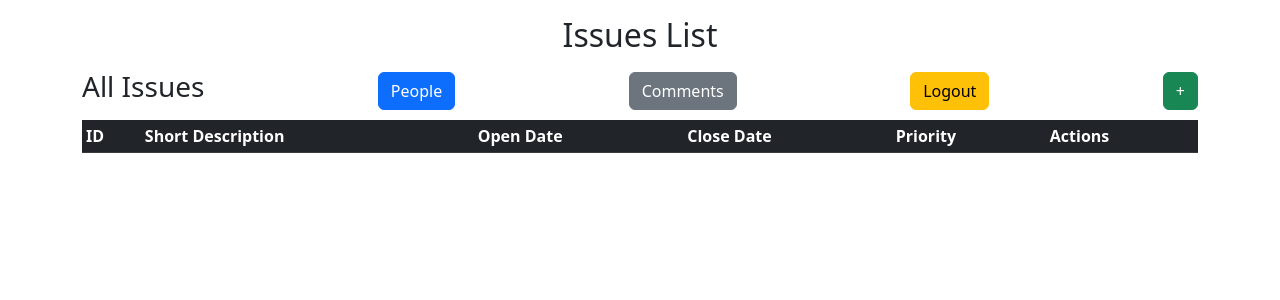
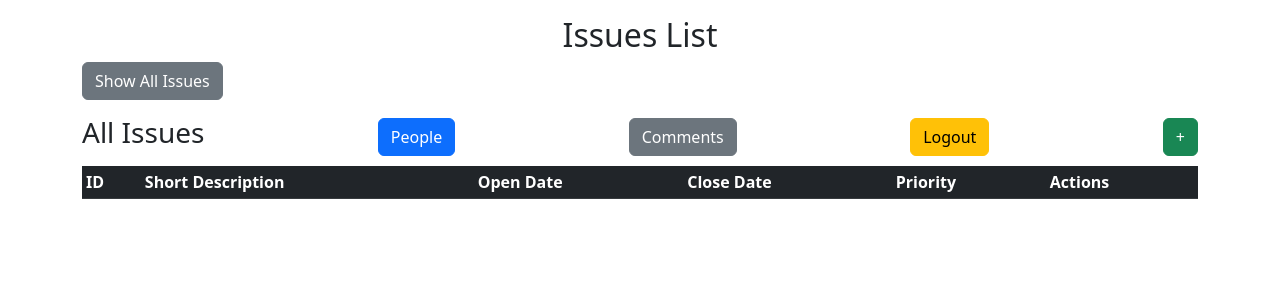
Before and after one commit to emilyyDom/IssuesApp, a PHP site: page /issues_list.php in a window 1280 px wide. Shown: the top 300 px of the page. Run offline with PHP 8.4, Linux system fonts and the light colour scheme; the visitor is signed in with stand-in values (Sample User, id 1); data that the repository does not hold is empty.

Commit message:
Issue toggle
I added a toggle button at the top to view all issues or just the open ones. Default viewing is just open issues.

```diff
--- a/issues_list.php
+++ b/issues_list.php
@@ -118,12 +118,24 @@ if ($_SERVER['REQUEST_METHOD'] == 'POST') {
         exit();
     }
 }
+/*Just added to check for toggle*/
+// Check if the user wants to view all issues or just open ones
+$view_all_issues = isset($_POST['view_all']) ? $_POST['view_all'] : 'no';
+
+// Modify SQL query based on the toggle
+if ($view_all_issues == 'yes') {
+    $sql = "SELECT * FROM iss_issues ORDER BY open_date DESC";
+} else {
+    $sql = "SELECT * FROM iss_issues WHERE close_date IS NULL ORDER BY open_date DESC"; // Only open issues
+}
+
+$issues = $pdo->query($sql)->fetchAll(PDO::FETCH_ASSOC);
 
 
 
 // Fetch all issues
-$sql = "SELECT * FROM iss_issues ORDER BY open_date DESC";
-$issues = $pdo->query($sql)->fetchAll(PDO::FETCH_ASSOC);
+//$sql = "SELECT * FROM iss_issues ORDER BY open_date DESC";
+//$issues = $pdo->query($sql)->fetchAll(PDO::FETCH_ASSOC);
 ?>
 
 <!DOCTYPE html>
@@ -138,7 +150,11 @@ $issues = $pdo->query($sql)->fetchAll(PDO::FETCH_ASSOC);
     <div class="container mt-3">
         <h2 class="text-center">Issues List</h2>
 
-
+        <form method="POST" action="issues_list.php">
+            <button type="submit" name="view_all" value="<?php echo ($view_all_issues == 'yes') ? 'no' : 'yes'; ?>" class="btn btn-secondary">
+                <?php echo ($view_all_issues == 'yes') ? 'Show Open Issues Only' : 'Show All Issues'; ?>
+            </button>
+        </form>
 
 
         <!-- "+" Button to Add Issue -->
```
